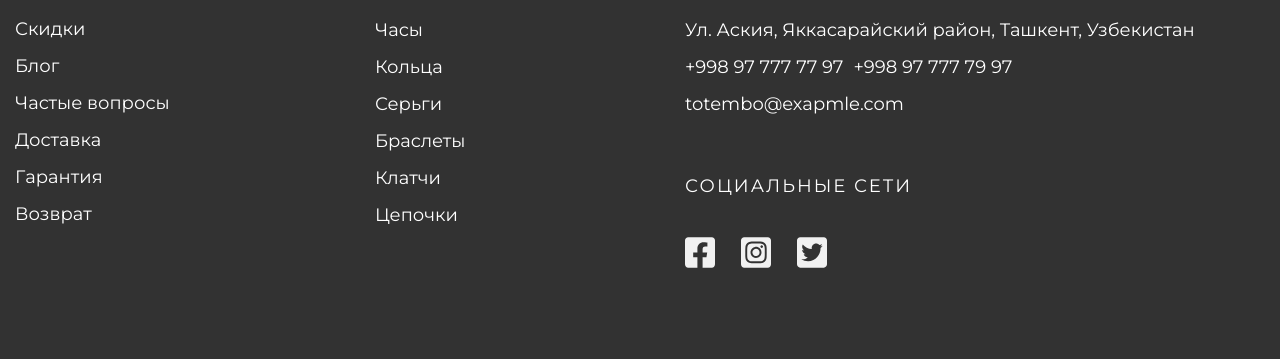
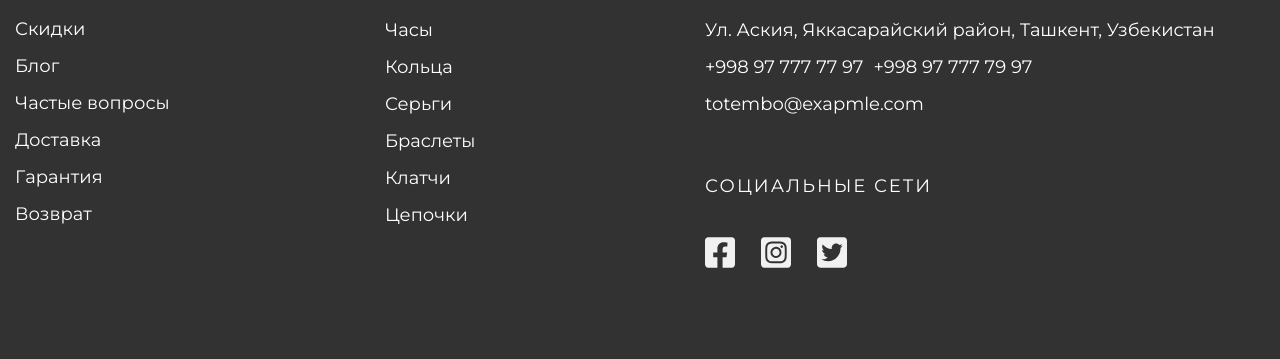
Before and after one commit to nickname27/totembo, a plain HTML site: page index.html in a window 1280 px wide. Shown: the part 5567-5926 px from the top of the page. Drawn offline with Linux system fonts and the light colour scheme.

Commit message:
home commit

```diff
--- a/style/footer.css
+++ b/style/footer.css
@@ -6,7 +6,7 @@
 .footer__wrap {
     display: grid;
     grid-template-columns: 170px 120px 530px;
-    gap: 190px;
+    gap: 200px;
 }
 
 .footer__nav {
```
